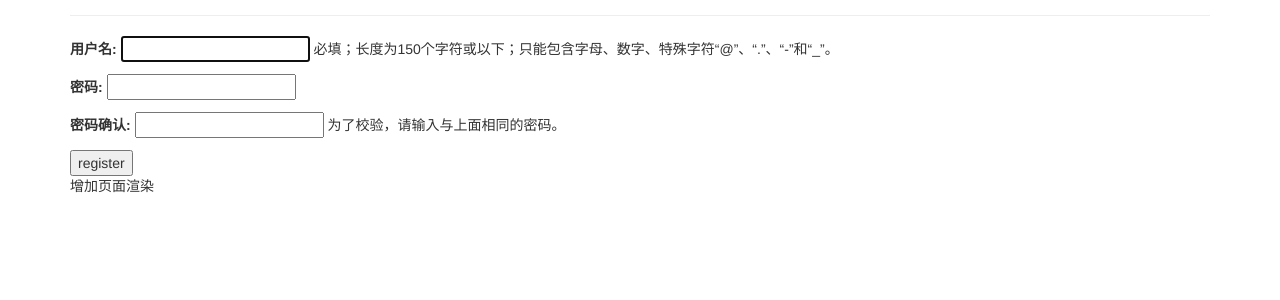
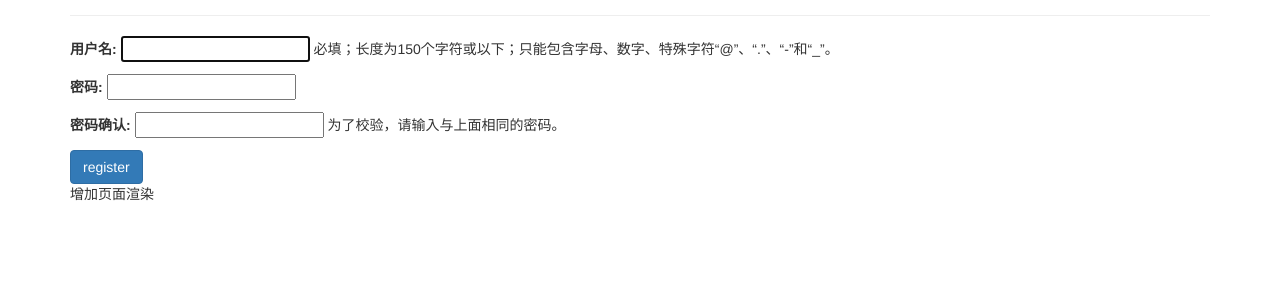
Before and after one commit to github-xiaoh/my_log, a Django app: page /users/register/ in a window 1280 px wide. Shown: the part 51-351 px from the top of the page. Run offline with Django 3.2, Linux system fonts and the light colour scheme; some libraries are stand-ins or nearby versions.

Commit message:
页面优化

```diff
--- a/users/templates/users/login.html
+++ b/users/templates/users/login.html
@@ -13,12 +13,16 @@
 {% block content %}
 
   <form method="post" action="{% url 'users:login' %}" class="form">
+
     {% csrf_token %}
     {% bootstrap_form form %}
+
     {% buttons %}
       <button name="submit" class="btn btn-primary btn-blue">log in</button>
     {% endbuttons %}
+
       <input type="hidden" name="next" value="{% url 'my_blog:index' %}" />
+
   </form>
 
 
--- a/users/templates/users/register.html
+++ b/users/templates/users/register.html
@@ -9,7 +9,11 @@
 <form method="post" action="{% url 'users:register' %}">
   {% csrf_token %}
   {{ form.as_p }}
-  <button name="submit">register</button>
+
+   {% buttons %}
+  <button name="submit" class="btn btn-primary btn-blue">register</button>
+   {% endbuttons %}
+
   <input type="hidden" name="next" value="{% url 'my_blog:index' %}" />
 </form>
 
```
